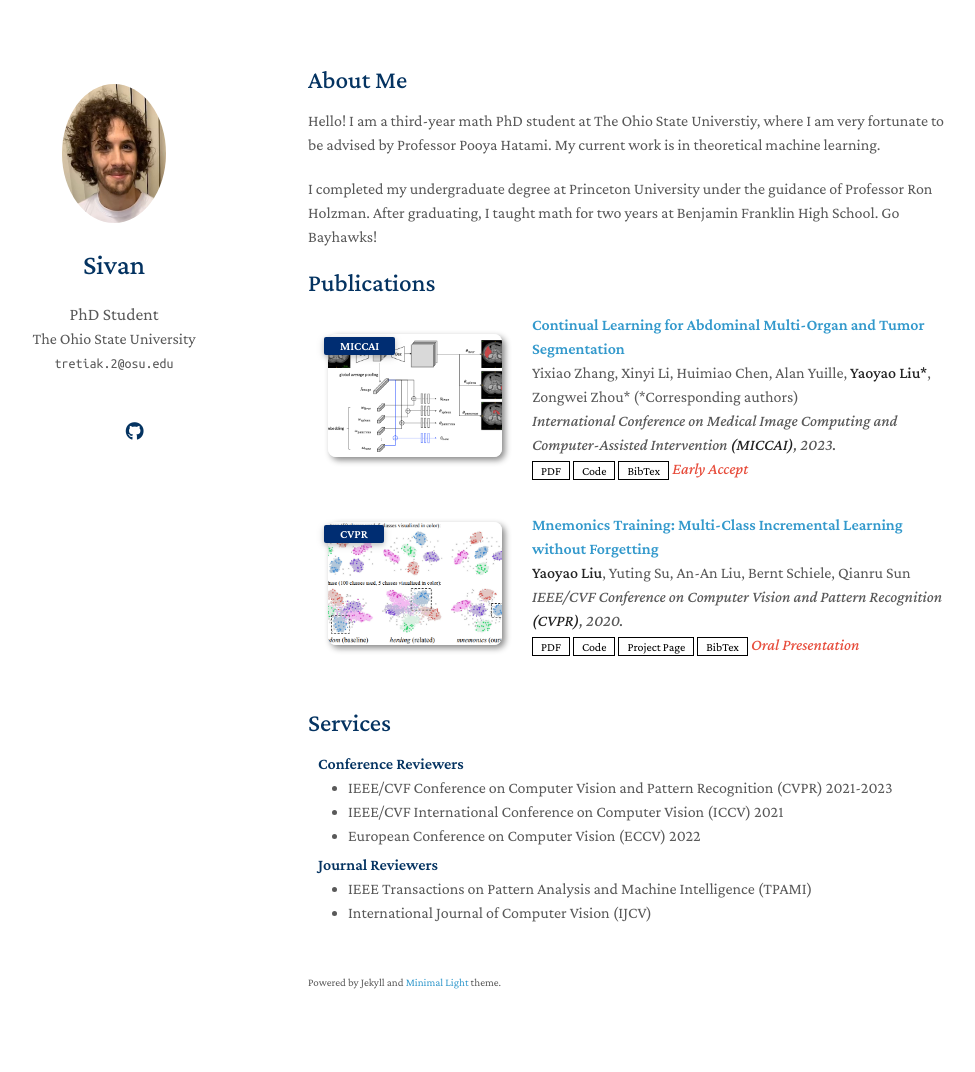
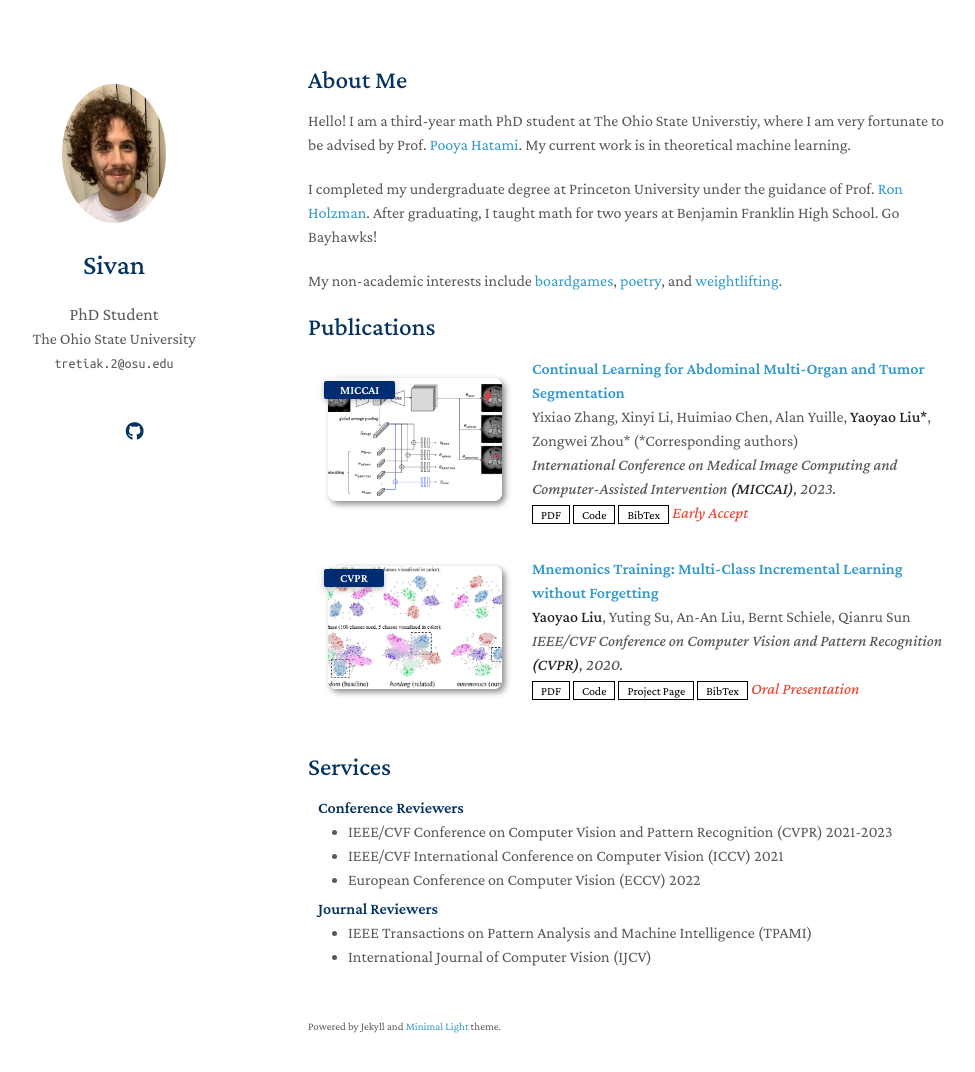
Before and after one commit to sivantretiak/sivantretiak.github.io, a Jekyll site: the page built from index.md, in a window 1280 px wide and 1107 px high. Shown: the top 1072 px of the window, without its empty margins (162-1137 px from the left). Built offline with Jekyll 4.4.1, drawn with Linux system fonts in a browser that asks for light colours; a style sheet for code colours, icons or effects is not loaded; our own code applies the rules of GitHub Pages for plain Markdown files.

Commit message:
Update index.md

```diff
--- a/index.md
+++ b/index.md
@@ -4,9 +4,11 @@ layout: homepage
 
 ## About Me
 
-Hello! I am a third-year math PhD student at The Ohio State Universtiy, where I am very fortunate to be advised by Professor Pooya Hatami. My current work is in theoretical machine learning.
+Hello! I am a third-year math PhD student at The Ohio State Universtiy, where I am very fortunate to be advised by Prof. [Pooya Hatami](https://pooyahatami.org). My current work is in theoretical machine learning.
 
-I completed my undergraduate degree at Princeton University under the guidance of Professor Ron Holzman. After graduating, I taught math for two years at Benjamin Franklin High School. Go Bayhawks!
+I completed my undergraduate degree at Princeton University under the guidance of Prof. [Ron Holzman](https://holzman.technion.ac.il). After graduating, I taught math for two years at Benjamin Franklin High School. Go Bayhawks!
+
+My non-academic interests include [boardgames](assets/img/tretiak.2.jpg), [poetry](assets/img/tretiak.2.jpg), and [weightlifting](assets/img/tretiak.2.jpg).
 
 {% include_relative _includes/publications.md %}
 
```
